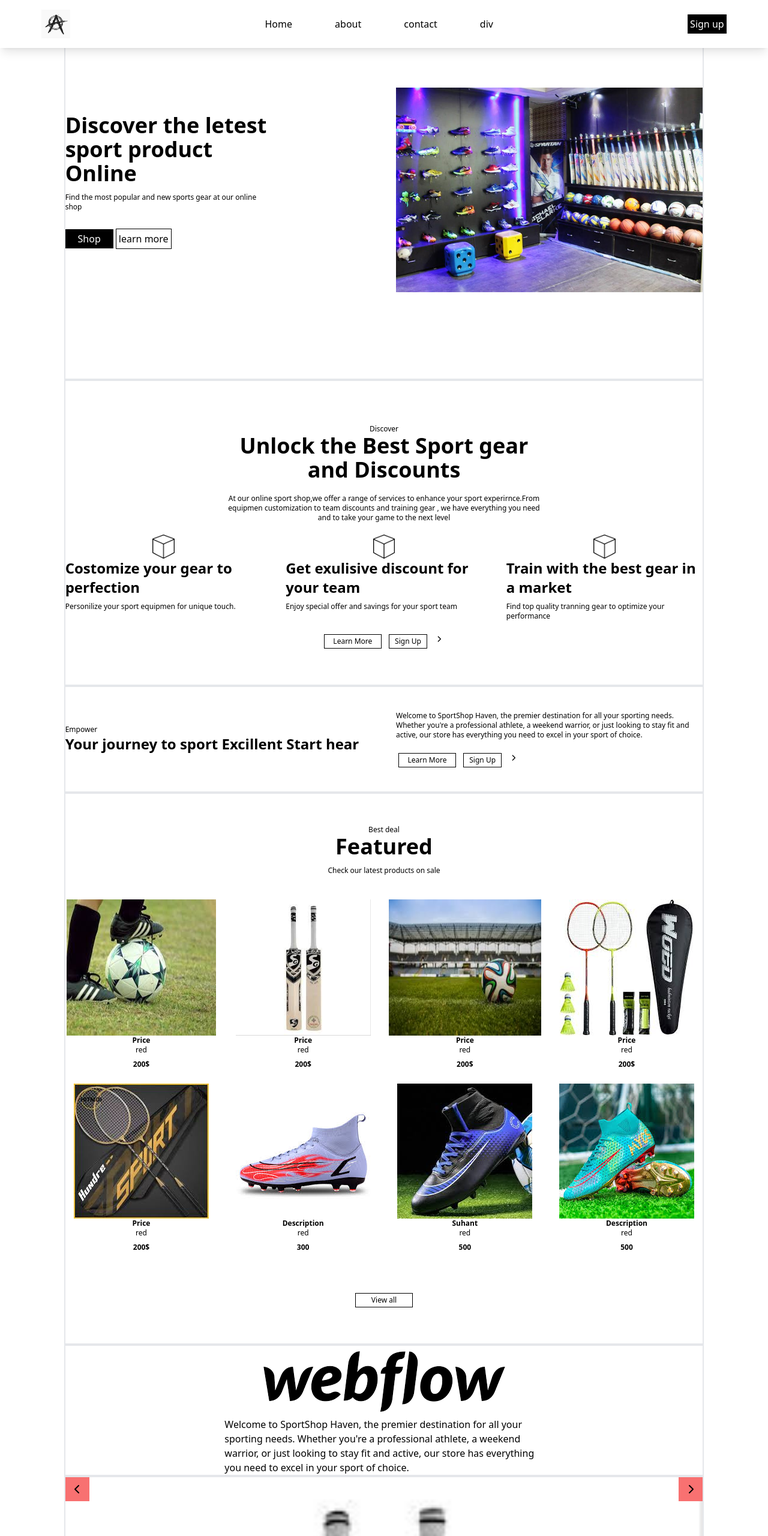
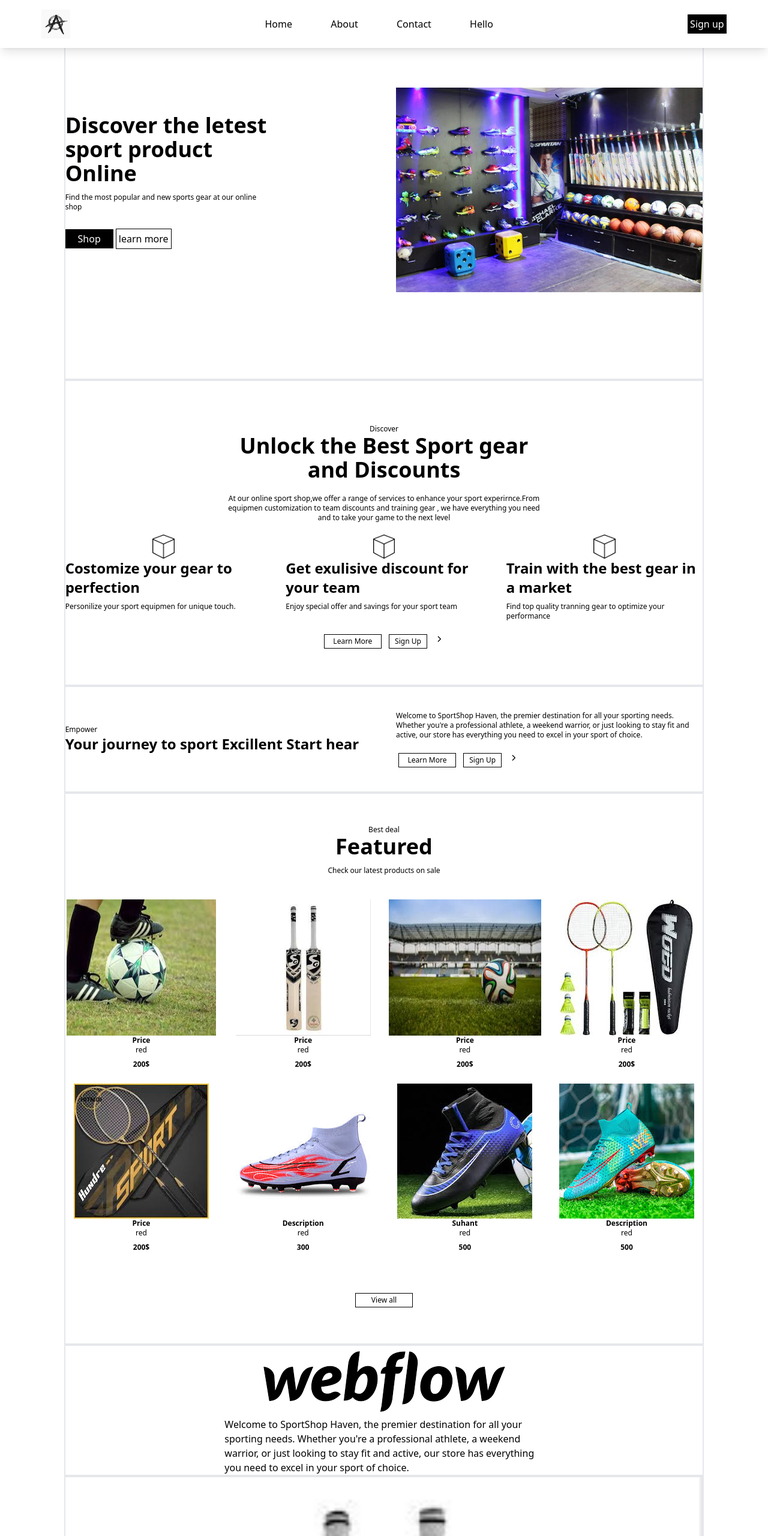
Before and after one commit to PawanPandey18/sports, a plain HTML site: page index.html in a window 1280 px wide. Shown: the top 2560 px of the page at 60% size. Drawn offline with nearby package versions, Linux system fonts and the light colour scheme.

Commit message:
adding feature

```diff
--- a/index.html
+++ b/index.html
@@ -12,19 +12,23 @@
             <nav class=" flex p-4 flex-row justify-between  w-11/12 mx-auto items-center" >
                 <div class="w-12"> <img src="logo.avif " alt=""> </div>
                 <div class="flex justify-between w-4/12">
-                    <div class="">Home</div>
-                    <div>
-                        <button>about</button>
+                    <div class="" id="home">
+                        <button onclick="">Home</button>
                     </div>
-                    <div>
-                        <button>contact</button>
+
+                    <div id="about">
+                        <button onclick="slid(about)">About</button>
                     </div>
-                    <div>
-                        <button>div</button>
+                    <div id="contect">
+                        <button>Contact</button>
+                    </div>
+                    <div id="hello">
+                        <button>Hello</button>
                     </div>
                 </div>
                 <div class=" bg-black text-white p-1 ">
-                    <button>Sign up</button></div>
+                    <button>Sign up</button>
+                </div>
 
 
             </nav>
@@ -196,15 +200,18 @@
         </div>
         <div class=" flex flex-col items-center w-10/12 border-2 mx-auto ">
             <div class="relative w-full aspect-square bg-black">
-                <div class="flex absolute left-0 z-10 items-center w-10 justify-center bg-red-400 h-10 ">
-                    <button  onclick="prevImage()"><svg xmlns="http://www.w3.org/2000/svg" width="0.63em" height="1em" viewBox="0 0 320 512"><path fill="currentColor" d="M9.4 233.4c-12.5 12.5-12.5 32.8 0 45.3l192 192c12.5 12.5 32.8 12.5 45.3 0s12.5-32.8 0-45.3L77.3 256L246.6 86.6c12.5-12.5 12.5-32.8 0-45.3s-32.8-12.5-45.3 0l-192 192z"/></svg></button>
+                <button  onclick="prevImage()">
+                    <div class="flex absolute left-0 z-10 items-center w-10 justify-center bg-red-400 h-10 mt-60 ">
+                        <svg xmlns="http://www.w3.org/2000/svg" width="0.63em" height="1em" viewBox="0 0 320 512"><path fill="currentColor" d="M9.4 233.4c-12.5 12.5-12.5 32.8 0 45.3l192 192c12.5 12.5 32.8 12.5 45.3 0s12.5-32.8 0-45.3L77.3 256L246.6 86.6c12.5-12.5 12.5-32.8 0-45.3s-32.8-12.5-45.3 0l-192 192z"/></svg>
+                    </div>
+                </button>
+                <div class="w-fit h-auto" id="images">
                 </div>
-                <div class="w-fit h-auto" id="images">
-                    <!-- <img src="fb2.jpeg" alt="" class="bg-red-400 w-full h-full absolute top-0 left-0"> -->
-                </div>
-                <div class="flex absolute  right-0 items-center w-10 justify-center bg-red-400 h-10">
-                    <button onclick="nextImage()"><svg xmlns="http://www.w3.org/2000/svg" width="0.63em" height="1em" viewBox="0 0 320 512"><path fill="currentColor" d="M310.6 233.4c12.5 12.5 12.5 32.8 0 45.3l-192 192c-12.5 12.5-32.8 12.5-45.3 0s-12.5-32.8 0-45.3L242.7 256L73.4 86.6c-12.5-12.5-12.5-32.8 0-45.3s32.8-12.5 45.3 0l192 192z"/></svg></button>
-                </div>
+                <button onclick="nextImage()">
+                    <div class="flex absolute  right-0 items-center w-10 justify-center bg-red-400 h-10 mt-60">
+                        <svg xmlns="http://www.w3.org/2000/svg" width="0.63em" height="1em" viewBox="0 0 320 512"><path fill="currentColor" d="M310.6 233.4c12.5 12.5 12.5 32.8 0 45.3l-192 192c-12.5 12.5-32.8 12.5-45.3 0s-12.5-32.8 0-45.3L242.7 256L73.4 86.6c-12.5-12.5-12.5-32.8 0-45.3s32.8-12.5 45.3 0l192 192z"/></svg>
+                    </div>
+                </button>
             </div>
 
         </div>
--- a/index.js
+++ b/index.js
@@ -99,10 +99,10 @@
 //     }
 
 // }
-
 const images = [
     { image: 'bat.jpeg' },
-            { image: 'boot.jpeg' }
+    { image: 'boot1.jpeg' },
+    { image: 'boot2.jpeg' }
 ];
 
 let startIndex = 0;
@@ -124,5 +124,9 @@
     showImage();
 }
 
-        // Initial display
 showImage();
+
+function Slid(a) {
+    let
+
+}
```
Lines whose indentation alone changed are shown as unchanged.
